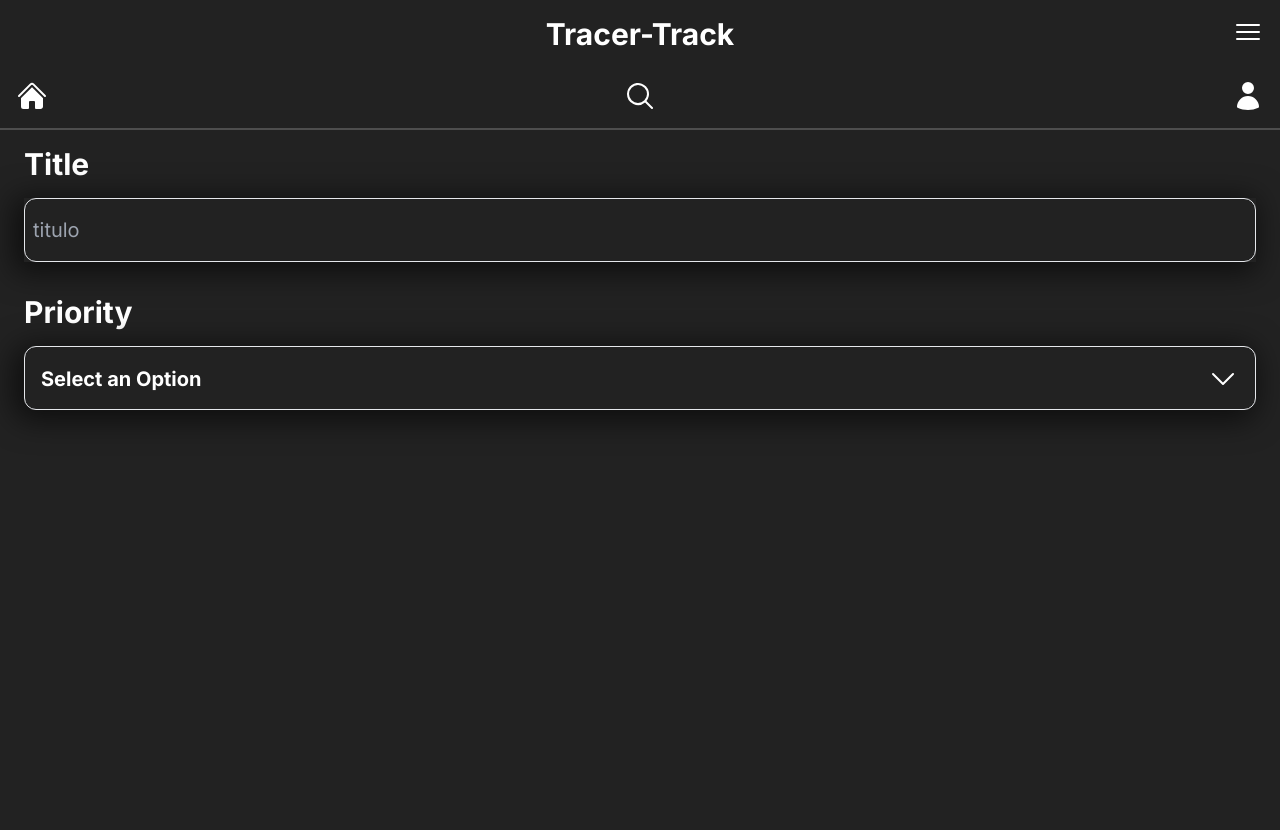
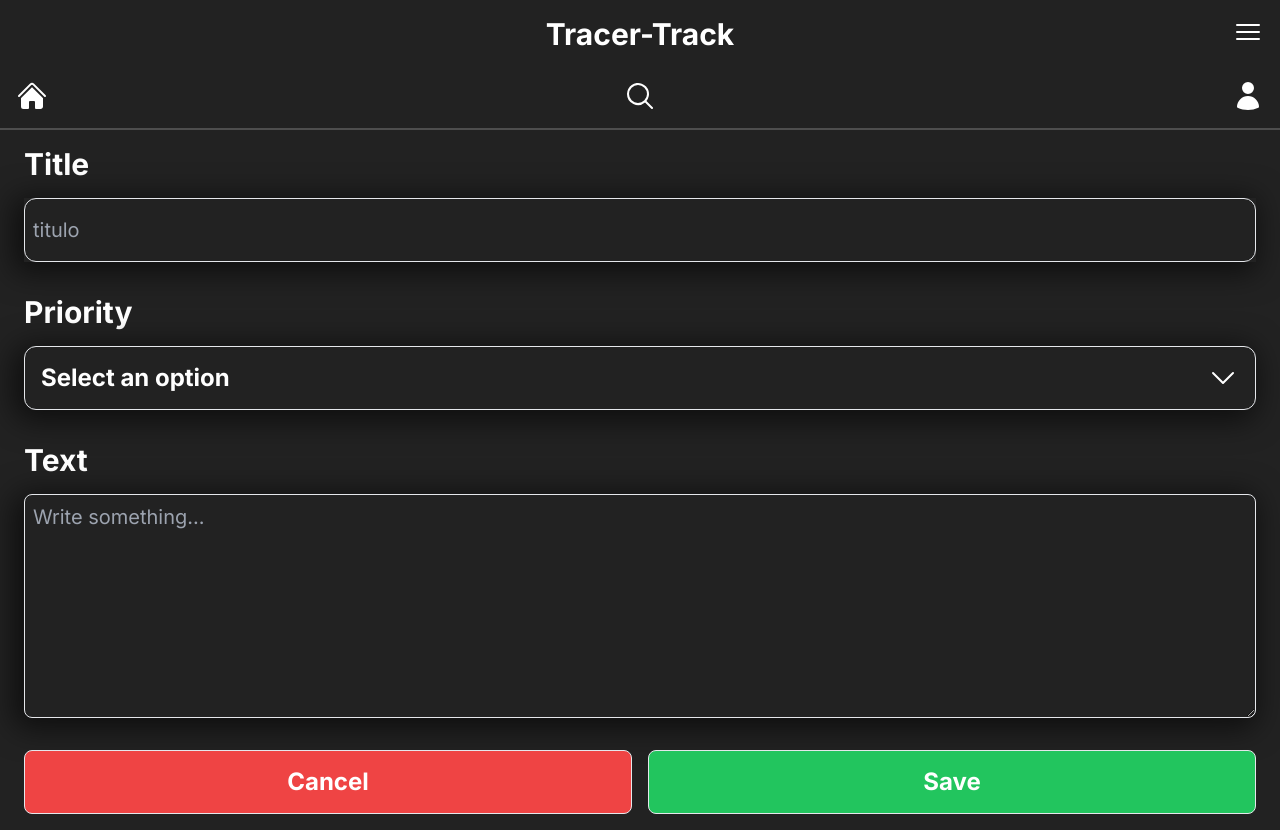
Before and after one commit to arieldelg/tracer, a Next.js app: page /home/new_tracer in a window 1280 px wide. Before the commit the page ends 800 px from the top, so only its background shows below. Built offline with nearby package versions, Linux system fonts and the light colour scheme.

Commit message:
creating git ignore backend

```diff
--- a/package.json
+++ b/package.json
@@ -3,7 +3,7 @@
   "version": "0.1.0",
   "private": true,
   "scripts": {
-    "dev": "next dev",
+    "dev": "next dev --turbo",
     "build": "next build",
     "start": "next start",
     "lint": "next lint"
--- a/src/app/(home)/home/new_tracer/page.tsx
+++ b/src/app/(home)/home/new_tracer/page.tsx
@@ -1,4 +1,5 @@
 "use client";
+import Button from "@/components/Button";
 import Input from "@/components/Input";
 import Select from "@/components/Input_Select/Select";
 import { useState } from "react";
@@ -6,9 +7,12 @@ import { useState } from "react";
 const NewTracer = () => {
   const [value, setValue] = useState<string>("");
   const [select, setSelect] = useState<string>("");
-  console.log(select);
+
   return (
     <section className="space-y-8">
+      {
+        // ! Here goes the label and input of title
+      }
       <div className="flex flex-col space-y-4">
         <label htmlFor="title" className="text-3xl font-bold">
           Title
@@ -26,24 +30,39 @@ const NewTracer = () => {
           />
         </div>
       </div>
-      <div className="flex flex-col space-y-4">
-        <label htmlFor="priority-select" className="text-3xl font-bold">
+      {
+        // ! Here goes the label and input of Select-Option
+      }
+      <div className="flex flex-col space-y-4 z-40 w-full">
+        <label htmlFor="priority" className="text-3xl font-bold">
           Priority
         </label>
         <Select
           optionsSelect={["High", "Medium", "Low"]}
           setSelect={setSelect}
+          select={select}
         />
-        {/* <select
-          name="priority"
-          id="priority-select"
-          className="h-16 bg-transparent border rounded-xl text-xl p-2"
-          onChange={handleSelect}
-        >
-          <option value="">--Please choose an option</option>
-          <option value="High">High</option>
-          <option value="Medium">Medium</option>
-        </select> */}
+      </div>
+      {
+        // ! Here goes the label and text of the tracer
+      }
+      <div className="flex flex-col space-y-4">
+        <label htmlFor="text" className="text-3xl font-bold ">
+          Text
+        </label>
+        <textarea
+          name="text"
+          id="text"
+          className="bg-transparent border rounded-lg h-56 p-2 outline-none text-xl shadow-3xl"
+          placeholder="Write something..."
+        />
+      </div>
+      {
+        // ! here goes the button to cancel or save the tracer
+      }
+      <div className="flex justify-between space-x-4">
+        <Button name="Cancel" color="red" url="back" />
+        <Button name="Save" color="green" />
       </div>
     </section>
   );
--- a/src/app/(home)/home/page.tsx
+++ b/src/app/(home)/home/page.tsx
@@ -5,16 +5,25 @@ import ClientWrappe from "@/components/ClientWrappe";
 import ContactCard from "@/components/ContactCard";
 import ButtonAddTracer from "@/components/ButtonAddTracer";
 
-const Home = () => {
+const Home = async () => {
+  const response = await fetch("http://localhost:3001/api/addTracer");
+  const data = await response.json();
+  console.log(data);
   return (
     <>
+      {
+        // ! button to add more tracers
+      }
       <ButtonAddTracer />
+      {
+        // ! here starts my client component
+      }
       <ClientWrappe>
         {
           // ! section High Tracers
         }
 
-        <div className="">
+        <div>
           <div className="flex items-center space-x-4 pb-4 border-b-2 border-white/10">
             <p className="text-[30px] pr-2">1</p>
             <BsExclamationDiamond
--- a/src/app/page.tsx
+++ b/src/app/page.tsx
@@ -4,5 +4,5 @@ import { db } from "@/lib/db";
 
 export default async function Home() {
   await db.set("hello", "ariel");
-  return <main className=" w-screen"></main>;
+  return <main className="w-screen"></main>;
 }
--- /dev/null
+++ b/src/components/Button.tsx
@@ -0,0 +1,48 @@
+import { url } from "inspector";
+import { useRouter } from "next/navigation";
+import React from "react";
+
+type Props = {
+  name: string;
+  color: string;
+  url?: string;
+};
+
+const Button = (props: Props) => {
+  const router = useRouter();
+  const handleColor = () => {
+    let color: string;
+    switch (props.color) {
+      case "green":
+        color = "bg-green-500";
+        break;
+      case "red":
+        color = "bg-red-500";
+        break;
+      default:
+        color = "bg-[#222222]";
+    }
+    return color;
+  };
+
+  if (props.url === "back") {
+    return (
+      <button
+        className={`w-1/2 h-16 ${handleColor()} rounded-lg border text-2xl font-bold`}
+        onClick={() => router.back()}
+      >
+        {props.name}
+      </button>
+    );
+  } else {
+    return (
+      <button
+        className={`w-1/2 h-16 ${handleColor()} rounded-lg border text-2xl font-bold`}
+      >
+        {props.name}
+      </button>
+    );
+  }
+};
+
+export default Button;
--- a/src/components/ButtonAddTracer.tsx
+++ b/src/components/ButtonAddTracer.tsx
@@ -11,7 +11,7 @@ const ButtonAddTracer = () => {
     <div>
       <button
         className="absolute right-4 top-2"
-        onClick={() => route.replace("/home/new_tracer")}
+        onClick={() => route.push("/home/new_tracer")}
       >
         <PlusCircleIcon className="w-12 active:text-green-500 active:animate-ping z-10" />
         <PlusCircleIcon className="w-12 absolute top-0 -z-20" />
--- a/src/components/Input_Select/Option.tsx
+++ b/src/components/Input_Select/Option.tsx
@@ -9,7 +9,7 @@ const Option = ({ last, name, handleSelectOption }: PropsOption) => {
     <div
       className={`text-2xl ${
         last ? null : "border-b"
-      } font-bold w-full h-16 flex items-center p-4 `}
+      } font-bold w-full h-16 flex items-center p-4`}
       onClick={() => handleSelectOption(name)}
     >
       <p>{name}</p>
--- a/src/components/Input_Select/Select.tsx
+++ b/src/components/Input_Select/Select.tsx
@@ -1,31 +1,49 @@
+"use client";
 import { ChevronDownIcon } from "@heroicons/react/24/solid";
 import Option from "./Option";
-import { Dispatch, SetStateAction, useState } from "react";
+import { Dispatch, SetStateAction, useEffect, useState } from "react";
+import React from "react";
 
 type PropSelect = {
   optionsSelect: string[];
   setSelect: Dispatch<SetStateAction<string>>;
+  select: string;
 };
 
-const Select = ({ optionsSelect, setSelect }: PropSelect) => {
+const Select = (props: PropSelect) => {
+  // ! state to control open or close options
   const [open, setOpen] = useState<boolean>(false);
+  const [placeholder, setPlaceHolder] = useState<string>("");
+
+  // ! function that handles the value selected to a form and close the options
   const handleSelectOption = (selection: string) => {
-    setSelect(selection);
+    props.setSelect(selection);
     setOpen(false);
   };
+  useEffect(() => {
+    if (props.select.length === 0) {
+      setPlaceHolder("Select an option");
+    } else {
+      setPlaceHolder(props.select);
+    }
+  }, [props.select]);
   return (
-    <section className=" border rounded-xl h-16 shadow-3xl space-y-2">
-      <div
-        className="flex items-center justify-between p-4"
+    <section className=" border rounded-xl h-16 shadow-3xl space-y-2 w-full">
+      <button
+        className="flex items-center justify-between p-4 relative w-full h-full text-2xl font-bold"
         onClick={() => setOpen((prev) => !prev)}
+        type="button"
       >
-        <h1 className="text-xl font-bold">Select an Option</h1>
+        {placeholder}
         <ChevronDownIcon className="w-8" />
-      </div>
+      </button>
+
       {open && (
-        <div className="border rounded-lg shadow-3xl z-50 bg-[#222222]">
-          {optionsSelect.map((element, index) => {
-            if (index === optionsSelect.length - 1) {
+        <div
+          className={`border rounded-lg w-[calc(100%-48px)] shadow-3xl absolute bg-[#222222]`}
+        >
+          {props.optionsSelect.map((element, index) => {
+            if (index === props.optionsSelect.length - 1) {
               return (
                 <Option
                   key={element}
--- a/src/components/Navbar.tsx
+++ b/src/components/Navbar.tsx
@@ -17,12 +17,12 @@ const Navbar = () => {
         <h1 className="text-center text-3xl font-bold p-4">Tracer-Track</h1>
       </div>
       <div className="flex justify-between px-4 pb-4">
-        <HomeIcon className="w-8" onClick={() => router.push("/home")} />
+        <HomeIcon className="w-8" onClick={() => router.replace("/home")} />
         <MagnifyingGlassIcon
           className="w-8"
-          onClick={() => router.push("/search")}
+          onClick={() => router.replace("/search")}
         />
-        <UserIcon className="w-8" onClick={() => router.push("/profile")} />
+        <UserIcon className="w-8" onClick={() => router.replace("/profile")} />
       </div>
     </section>
   );
```
